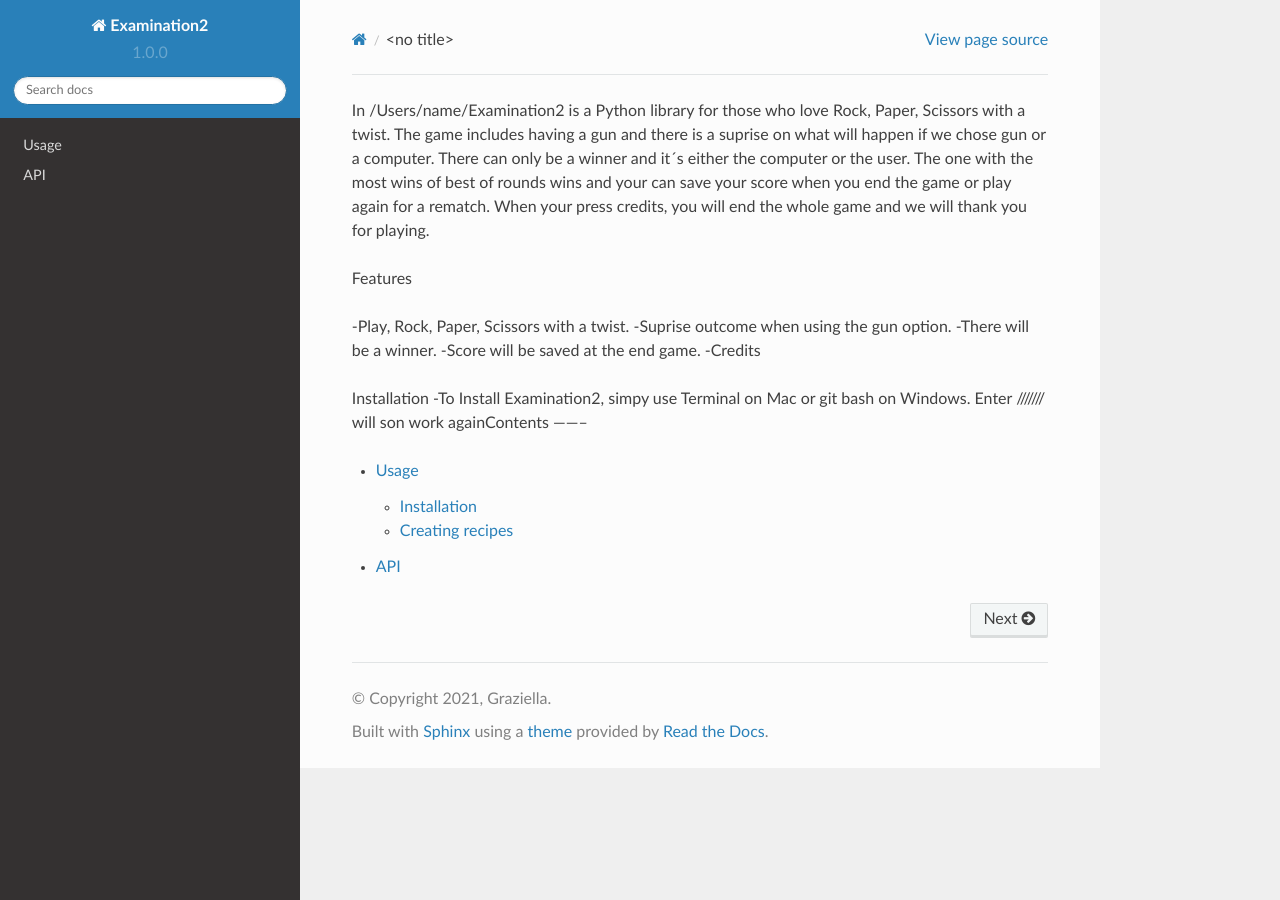
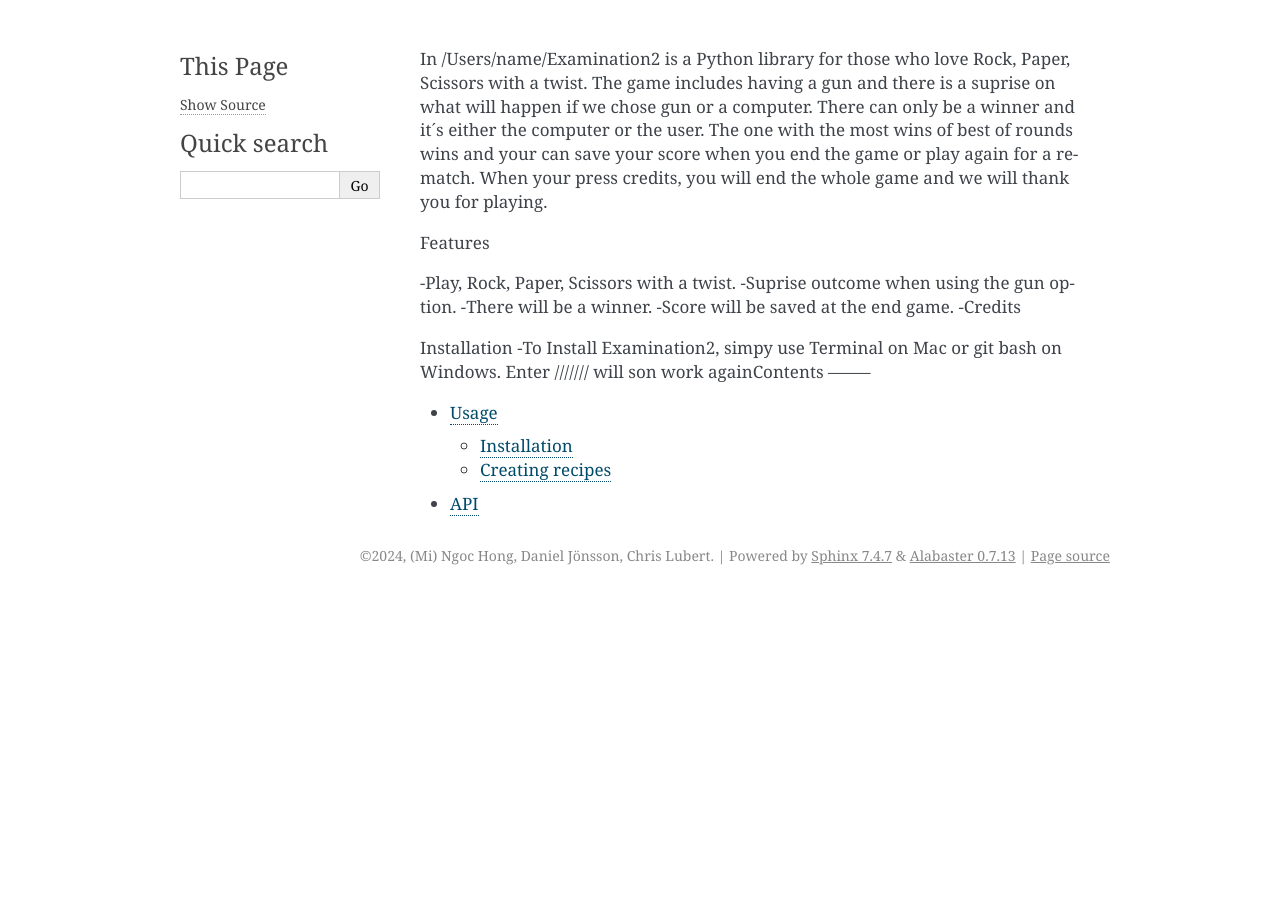
Before and after one commit to DanielJ0131/RPSG-Game, a Sphinx documentation site: the page built from docs/source/index.rst, in a window 1280 px wide. Built offline with Sphinx 7.4.7, drawn with Linux system fonts in a browser that asks for light colours; some of the changed lines change nothing that is shown.

Commit message:
Update conf.py

```diff
--- a/docs/source/conf.py
+++ b/docs/source/conf.py
@@ -1,35 +1,54 @@
 # Configuration file for the Sphinx documentation builder.
+#
+# This file only contains a selection of the most common options. For a full
+# list see the documentation:
+# https://www.sphinx-doc.org/en/master/usage/configuration.html
 
-# -- Project information
+# -- Path setup --------------------------------------------------------------
+
+# If extensions (or modules to document with autodoc) are in another directory,
+# add these directories to sys.path here. If the directory is relative to the
+# documentation root, use os.path.abspath to make it absolute, like shown here.
+#
+# import os
+# import sys
+# sys.path.insert(0, os.path.abspath('.'))
+
+
+# -- Project information -----------------------------------------------------
 
 project = 'Examination2'
-copyright = '2021, Graziella'
-author = 'Graziella'
+copyright = '2024, (Mi) Ngoc Hong, Daniel Jönsson, Chris Lubert'
+author = '(Mi) Ngoc Hong, Daniel Jönsson, Chris Lubert'
 
+# The full version, including alpha/beta/rc tags
 release = '1.0'
-version = '1.0.0'
 
-# -- General configuration
 
-extensions = [
-    'sphinx.ext.duration',
-    'sphinx.ext.doctest',
-    'sphinx.ext.autodoc',
-    'sphinx.ext.autosummary',
-    'sphinx.ext.intersphinx',
-]
+# -- General configuration ---------------------------------------------------
 
-intersphinx_mapping = {
-    'python': ('https://docs.python.org/3/', None),
-    'sphinx': ('https://www.sphinx-doc.org/en/master/', None),
-}
-intersphinx_disabled_domains = ['std']
+# Add any Sphinx extension module names here, as strings. They can be
+# extensions coming with Sphinx (named 'sphinx.ext.*') or your custom
+# ones.
+extensions = []
 
+# Add any paths that contain templates here, relative to this directory.
 templates_path = ['_templates']
 
-# -- Options for HTML output
+# List of patterns, relative to source directory, that match files and
+# directories to ignore when looking for source files.
+# This pattern also affects html_static_path and html_extra_path.
+exclude_patterns = ['_build', 'Thumbs.db', '.DS_Store']
 
-html_theme = 'sphinx_rtd_theme'
 
-# -- Options for EPUB output
-epub_show_urls = 'footnote'
+# -- Options for HTML output -------------------------------------------------
+
+# The theme to use for HTML and HTML Help pages.  See the documentation for
+# a list of builtin themes.
+#
+html_theme = 'alabaster'
+
+# Add any paths that contain custom static files (such as style sheets) here,
+# relative to this directory. They are copied after the builtin static files,
+# so a file named "default.css" will overwrite the builtin "default.css".
+html_static_path = ['_static']
```
